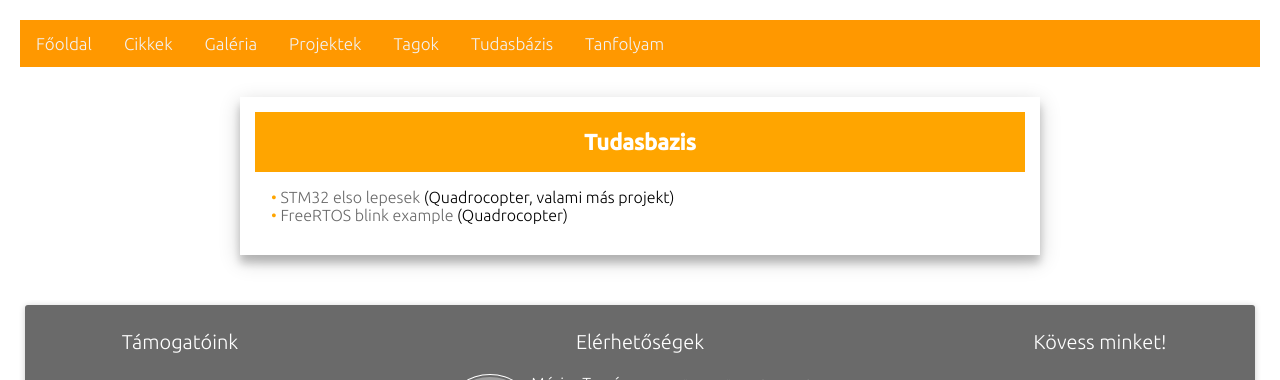
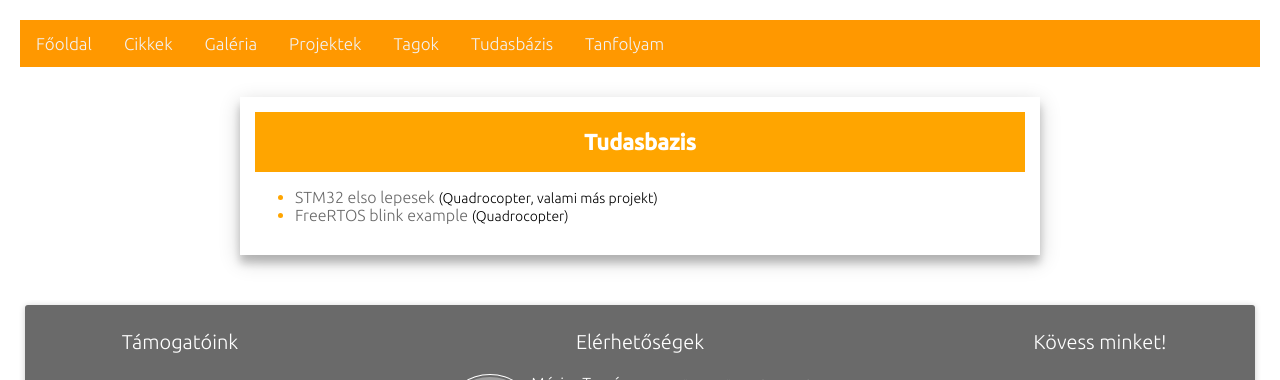
Before and after one commit to legokor/legokor.hu, a Jekyll site: the page built from tudasbazis.html, in a window 1280 px wide. Shown: the top 380 px of the page. Built offline with Jekyll 4.4.1, drawn with Linux system fonts in a browser that asks for light colours; grey boxes are pictures that could not be loaded.

Commit message:
list color fix

```diff
--- a/css/main.css
+++ b/css/main.css
@@ -390,22 +390,16 @@
   line-height: 15px;
 }
 
-ul.guides-list {
-  list-style: none;
-  padding-left: 0;
-  margin-left: 0;
-}
-
-ul.guides-list > li {
-  padding-left: 1em;
-}
-
-ul.guides-list > li:before {
-  content: "• ";
+ul.guides-list, #markdown-toc {
   color: orange;
 }
 
-ul.guides-list a {
+ul.guides-list p, #markdown-toc p{
+  color: black;
+  display: inline;
+}
+
+ul.guides-list a, #markdown-toc a{
   text-decoration: none;
   color: #6a6a6a;
 }
--- a/tudasbazis.html
+++ b/tudasbazis.html
@@ -9,7 +9,7 @@
   {% for guide in site.guides %}
     <li>
     	<a href='{{ guide.url }}'>{{ guide.title }}</a>
-    	{% for project in guide.projects %}{% if forloop.first %}({% endif %}{{ project }}{% if forloop.last %}){% else %}, {% endif %}{% endfor %}
+    	<p>{% for project in guide.projects %}{% if forloop.first %}({% endif %}{{ project }}{% if forloop.last %}){% else %}, {% endif %}{% endfor %}</p>
     </li>
   {% endfor %}
 </ul>
```
